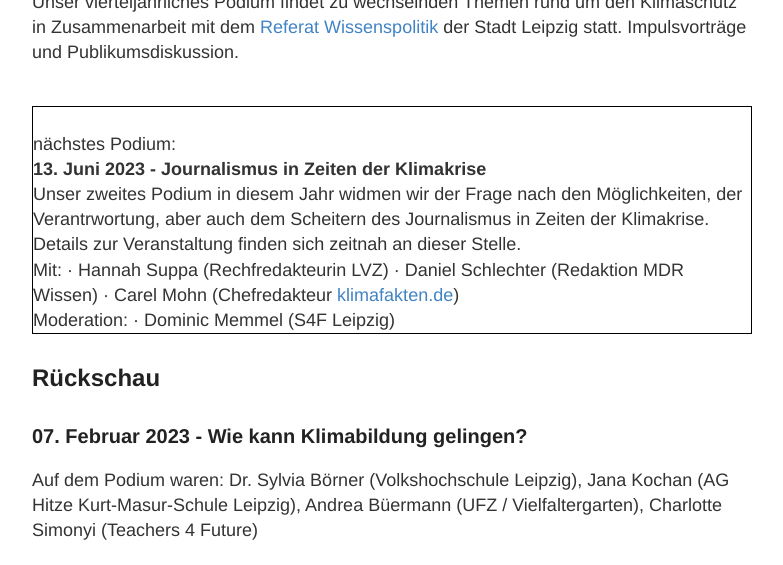
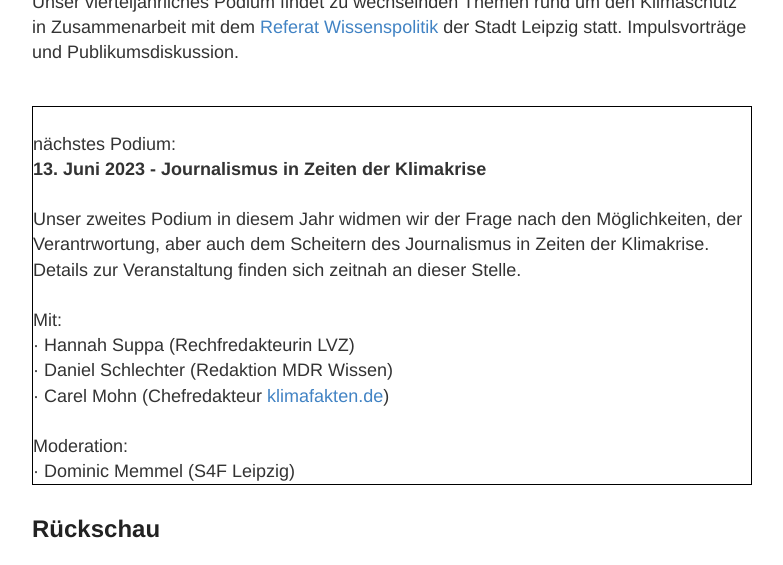
Before and after one commit to s4f-leipzig/s4f-leipzig.github.io, a Jekyll site: the page built from podium.html, in a window 1280 px wide and 900 px high, scrolled down 343 px, cut to the strip 0-565 px from the top of the window. Shown: the whole strip, without its empty margins (248-1031 px from the left). Built offline with Jekyll 4.4.1, drawn with Linux system fonts in a browser that asks for light colours.

Commit message:
Update podium.html

```diff
--- a/podium.html
+++ b/podium.html
@@ -5,21 +5,21 @@
 Unser vierteljährliches Podium findet zu wechselnden Themen rund um den Klimaschutz in Zusammenarbeit mit dem <a href="https://www.leipzig.de/buergerservice-und-verwaltung/aemter-und-behoerdengaenge/behoerden-und-dienstleistungen/dienststelle/referat-wissenspolitik-0117" target="blank">Referat Wissenspolitik</a> der Stadt Leipzig statt. Impulsvorträge und Publikumsdiskussion.
 <br><br>
 
-<p style="border: 1px solid black; border-spacing: 3em 1em">
+<p style="border: 1px solid black; border-spacing: 4px">
   <br>
 nächstes Podium:
 <br>
 <b>13. Juni 2023 - Journalismus in Zeiten der Klimakrise</b>
-<br>
+<br><br>
 Unser zweites Podium in diesem Jahr widmen wir der Frage nach den Möglichkeiten, der Verantrwortung, aber auch dem Scheitern des Journalismus in Zeiten der Klimakrise. Details zur Veranstaltung finden sich zeitnah an dieser Stelle.
-<br>
+<br><br>
 Mit:
-  · Hannah Suppa (Rechfredakteurin LVZ)
-  · Daniel Schlechter (Redaktion MDR Wissen)
-  · Carel Mohn (Chefredakteur <a href="http://www.klimafkaten.de" target="blank">klimafakten.de</a>)
-<br>
+<br>  · Hannah Suppa (Rechfredakteurin LVZ)
+<br>  · Daniel Schlechter (Redaktion MDR Wissen)
+<br>  · Carel Mohn (Chefredakteur <a href="http://www.klimafkaten.de" target="blank">klimafakten.de</a>)
+<br><br>
 Moderation:
-  · Dominic Memmel (S4F Leipzig)
+<br>  · Dominic Memmel (S4F Leipzig)
 </p>
 
 <h2>Rückschau</h2>
```
